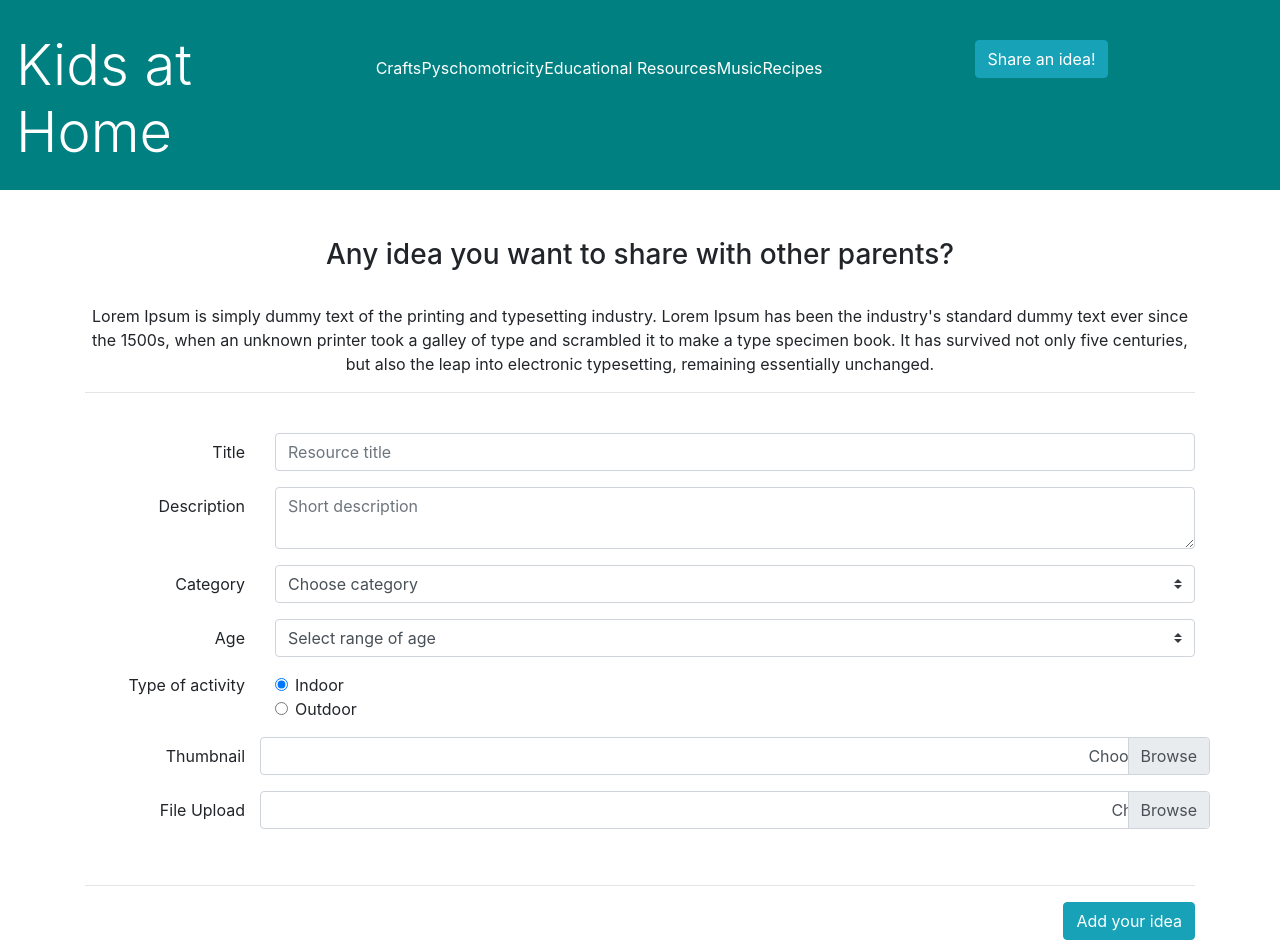
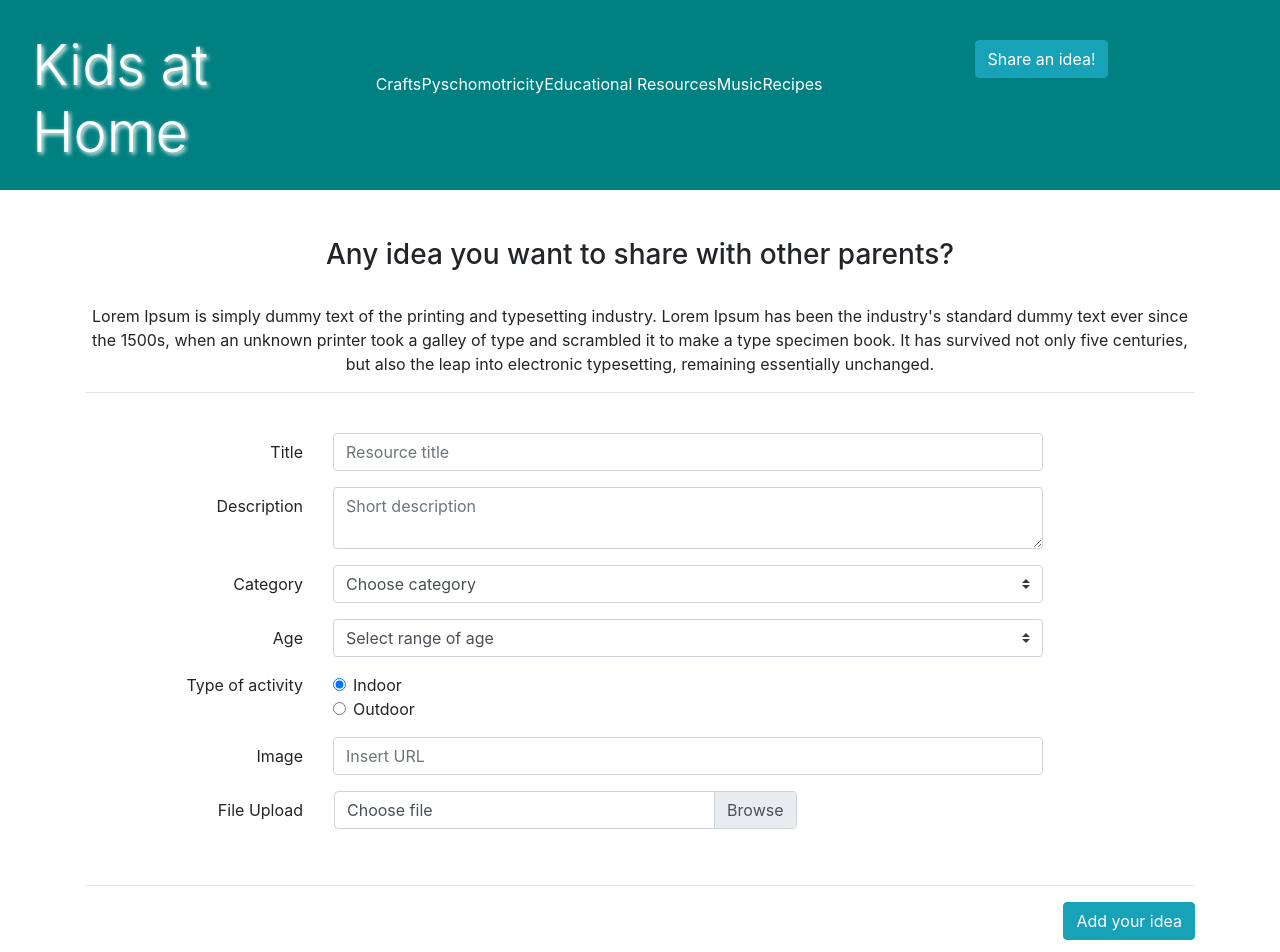
Before and after one commit to laurafont/kidsAtHome, a React (Create React App) app in the folder client/: page /addResource in a window 1280 px wide. Shown: the top 952 px of the page. Built offline with nearby package versions, Linux system fonts and the light colour scheme; no server answers.

Commit message:
fixed design issues

```diff
--- a/client/src/App.css
+++ b/client/src/App.css
@@ -36,6 +36,25 @@
   margin-top: 5em;
   }
 
+  .homeLinks {
+    color: white;
+  }
+
+  .homeLinks:hover {
+    color: white;
+  }
+
   .link {
     color: black;
+    text-shadow: 2px 2px 5px rgb(161, 161, 161);
   }
+
+  .link:hover {
+    color: black;
+    text-shadow: 2px 2px 5px rgb(161, 161, 161);
+  }
+
+
+  .display-4 {
+    text-shadow: 2px 2px 4px white;
+  }
--- a/client/src/App.js
+++ b/client/src/App.js
@@ -7,6 +7,7 @@ import Header from './components/Header';
 import AgePage from './components/AgePage';
 import './App.css';
 import 'bootstrap/dist/css/bootstrap.min.css';
+
 import {
   BrowserRouter as Router,
   Switch,
@@ -42,7 +43,7 @@ const Landing = () => (
     </div>
     <div className="container mt-3">
      <div className="container px-5">
-      <p className="font-italic text-center">Lorem Ipsum is simply dummy text of the printing and typesetting industry. Lorem Ipsum has been the industry's standard dummy text ever since the 1500s, when an unknown printer took a galley of type and scrambled it to make a type specimen book.</p>
+      <p className="font-italic text-center font-weight-light">Lorem Ipsum is simply dummy text of the printing and typesetting industry. Lorem Ipsum has been the industry's standard dummy text ever since the 1500s, when an unknown printer took a galley of type and scrambled it to make a type specimen book.</p>
     </div>
     </div>
     <CategoryPage />
--- a/client/src/components/CategoryPage.js
+++ b/client/src/components/CategoryPage.js
@@ -31,7 +31,7 @@ export default class CategoryPage extends Component {
                         <div className="col-4 text-right"><h3><Link className="link" to={`/categories/${index + 1}`}>{category.name}</Link></h3></div>
                         <div className="col-2 text-center"> <Link to={`/categories/${index + 1}`}>
                             <img width="50px" src={category.thumbnail} /></Link></div>
-                        <div className="col-6">{category.description}</div>
+                        <div className="col-6 font-weight-light">{category.description}</div>
                       </div>
                     );
                     })}
--- a/client/src/components/Header.js
+++ b/client/src/components/Header.js
@@ -10,9 +10,9 @@ function Header() {
             <nav>
                 <div className="row">
                     <div className="col-3 mt-3">
-                        <Link style={style}to="/"><h1 className="display-4">Kids at Home</h1></Link>
+                        <Link className="homeLinks" to="/" style={{ textDecoration: 'none' }}><h1 className="display-4 ml-3">Kids at Home</h1></Link>
                     </div>
-                    <div className="col-6">
+                    <div className="col-6 mt-3">
                     <ul className="nav-links">
                             <Link style={style} to="/categories/1">
                                 <li>Crafts</li>
--- a/client/src/components/InputPage.js
+++ b/client/src/components/InputPage.js
@@ -1,4 +1,6 @@
 import React, { Component } from 'react';
+import Modal from 'react-bootstrap/Modal';
+
 
 
 export default class InputPage extends Component {
@@ -12,7 +14,9 @@ export default class InputPage extends Component {
             age_id: null,
             indoor: 1,
             thumbnail: "",
-            file: ""
+            file: "",
+            show: false,
+            setShow: false
         };
     }
 
@@ -60,9 +64,23 @@ export default class InputPage extends Component {
           .catch(error => {
             console.log(error);
           });
+          this.handleShow();
       }
+    handleClose = () => {
+        this.setState({
+            setShow: false
+        })
+    }
+
+    handleShow = () => {
+        this.setState({
+            setShow: true
+          });
+    }
 
     render() {
+
+
         return (
             <div className="App">
                 <div className="container mt-5">
@@ -71,10 +89,11 @@ export default class InputPage extends Component {
                     <p>Lorem Ipsum is simply dummy text of the printing and typesetting industry. Lorem Ipsum has been the industry's standard dummy text ever since the 1500s, when an unknown printer took a galley of type and scrambled it to make a type specimen book. It has survived not only five centuries, but also the leap into electronic typesetting, remaining essentially unchanged.</p>
                     <hr/>
                     <br/>
+                    <div className="container mx-5">
                     <form>
                         <div className="form-group row">
                             <label className="col-sm-2 col-form-label">Title</label>
-                            <div className="col-sm-10">
+                            <div className="col-sm-8">
                                 <input className="form-control"
                                 type="text"
                                 placeholder="Resource title"
@@ -84,7 +103,7 @@ export default class InputPage extends Component {
                         </div>
                         <div className="form-group row">
                             <label className="col-sm-2 col-form-label">Description</label>
-                            <div className="col-sm-10">
+                            <div className="col-sm-8">
                                 <textarea className="form-control"
                                 placeholder="Short description"
                                 name="description"
@@ -93,7 +112,7 @@ export default class InputPage extends Component {
                         </div>
                         <div className="form-group row">
                             <label className="col-sm-2 col-form-label">Category</label>
-                            <div className="col-sm-10">
+                            <div className="col-sm-8">
                             <select className="custom-select mr-sm-2"
                             name="category_id"
                             onChange={e => this.handleInput(e)}>
@@ -108,7 +127,7 @@ export default class InputPage extends Component {
                         </div>
                         <div className="form-group row">
                             <label className="col-sm-2 col-form-label">Age</label>
-                            <div className="col-sm-10">
+                            <div className="col-sm-8">
                             <select className="custom-select mr-sm-2"
                             name="age_id"
                             onChange={e => this.handleInput(e)}>
@@ -135,30 +154,42 @@ export default class InputPage extends Component {
                             </div>
                         </div>
                         <div className="form-group row">
-                            <label className="col-sm-2 col-form-label">Thumbnail</label>
-                            <div className="col-sm-10">
-                                <input type="file" className="custom-file-input"
+                            <label className="col-sm-2 col-form-label">Image</label>
+                            <div className="col-sm-8">
+                                <input className="form-control"
+                                type="text"
+                                placeholder="Insert URL"
                                 name="thumbnail"
                                 onChange={e => this.handleInput(e)}/>
-                                <label className="custom-file-label">Choose image</label>
                             </div>
                         </div>
                         <div className="form-group row">
                             <label className="col-sm-2 col-form-label">File Upload</label>
-                            <div className="col-sm-10">
+                            <div className="col-sm-5 ml-3">
                                 <input type="file" className="custom-file-input"
                                 name="file"
                                 onChange={e => this.handleInput(e)}/>
-                                <label className="custom-file-label">Choose file</label>
+                                <label className="custom-file-label text-left">Choose file</label>
                             </div>
                         </div>
                     </form>
+                    </div>
                     <br/>
                     <hr/>
                     <div className="d-flex justify-content-end">
                         <button className="btn btn-info" onClick={e => this.addResource()}>Add your idea</button>
                     </div>
                 </div>
+
+                <Modal show={this.state.setShow} onHide={this.handleClose}>
+                    <Modal.Header closeButton>
+                        <Modal.Title>Congratulations</Modal.Title>
+                    </Modal.Header>
+                    <Modal.Body>Your idea has been added to the database!</Modal.Body>
+                    <Modal.Footer>
+                    <button variant="secondary" onClick={this.handleClose}>Close</button>
+                    </Modal.Footer>
+                </Modal>
             </div>
         )
     }
--- a/client/src/components/ResourcePage.js
+++ b/client/src/components/ResourcePage.js
@@ -36,6 +36,7 @@ export default class ResourcePage extends Component {
           });
       };
 
+
       render() {
         return (
             <div className="container mt-4">
@@ -54,7 +55,7 @@ export default class ResourcePage extends Component {
                         return (
                             <div key={index} className="card">
                                 <div className="card-body">
-                                    <h5 className="card-title">{resource.name}</h5>
+                                    <h3 className="card-title">{resource.name}</h3>
                                     <p className="card-text font-weight-light">{resource.description}</p>
                                 </div>
                                 <ul className="list-group list-group-flush">
@@ -65,6 +66,9 @@ export default class ResourcePage extends Component {
                                     <li className="list-group-item">
                                     <span className="font-weight-light">Suitable for ages:</span> {resource.age_id}</li>
                                 </ul>
+                                <Link className="btn btn-info" to={resource.file} target="_blank" download>
+                                    <button className="btn btn-info">Download file</button>
+                                </Link>
                             </div>
                         );})}
                     </div>
```
